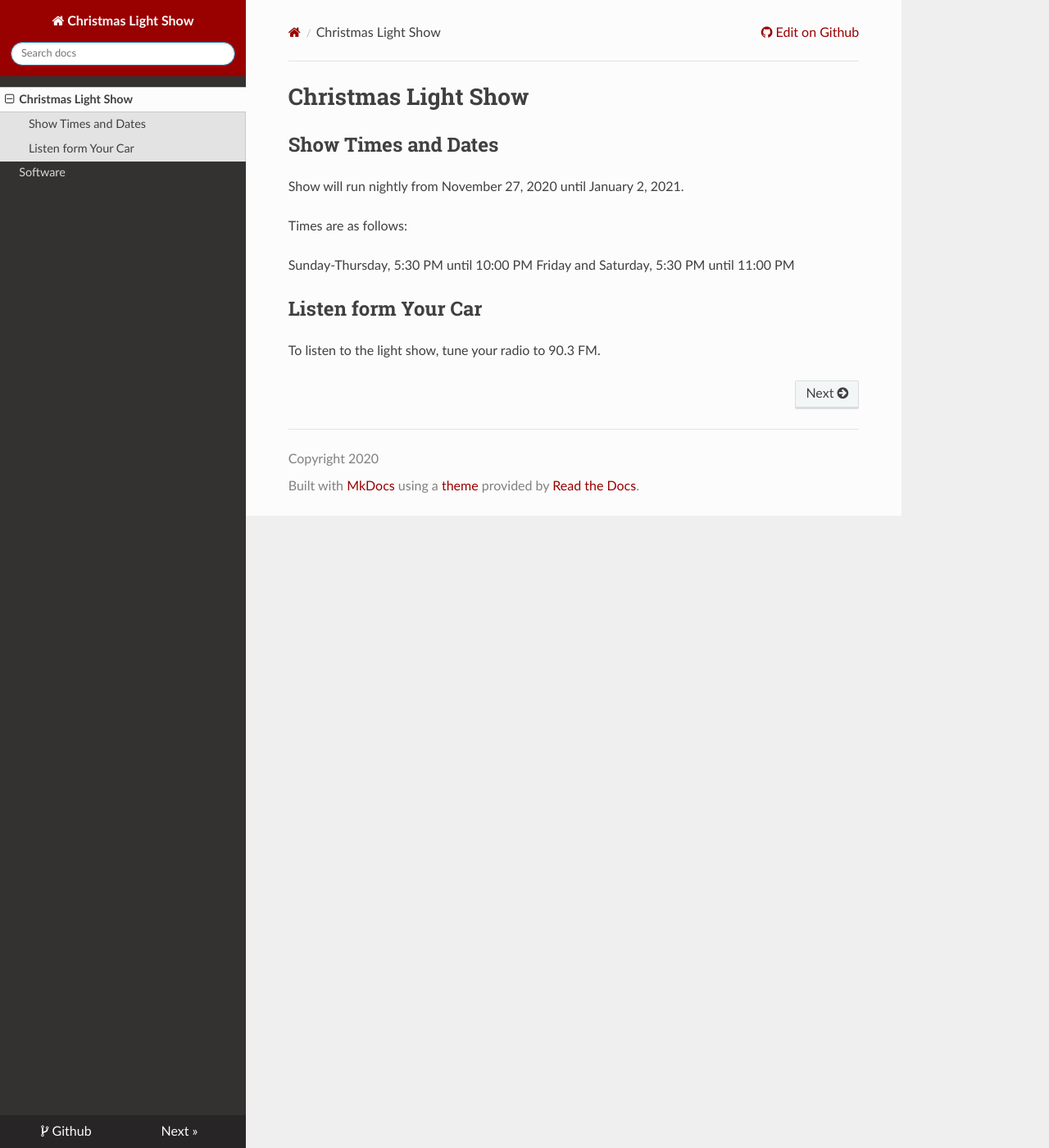
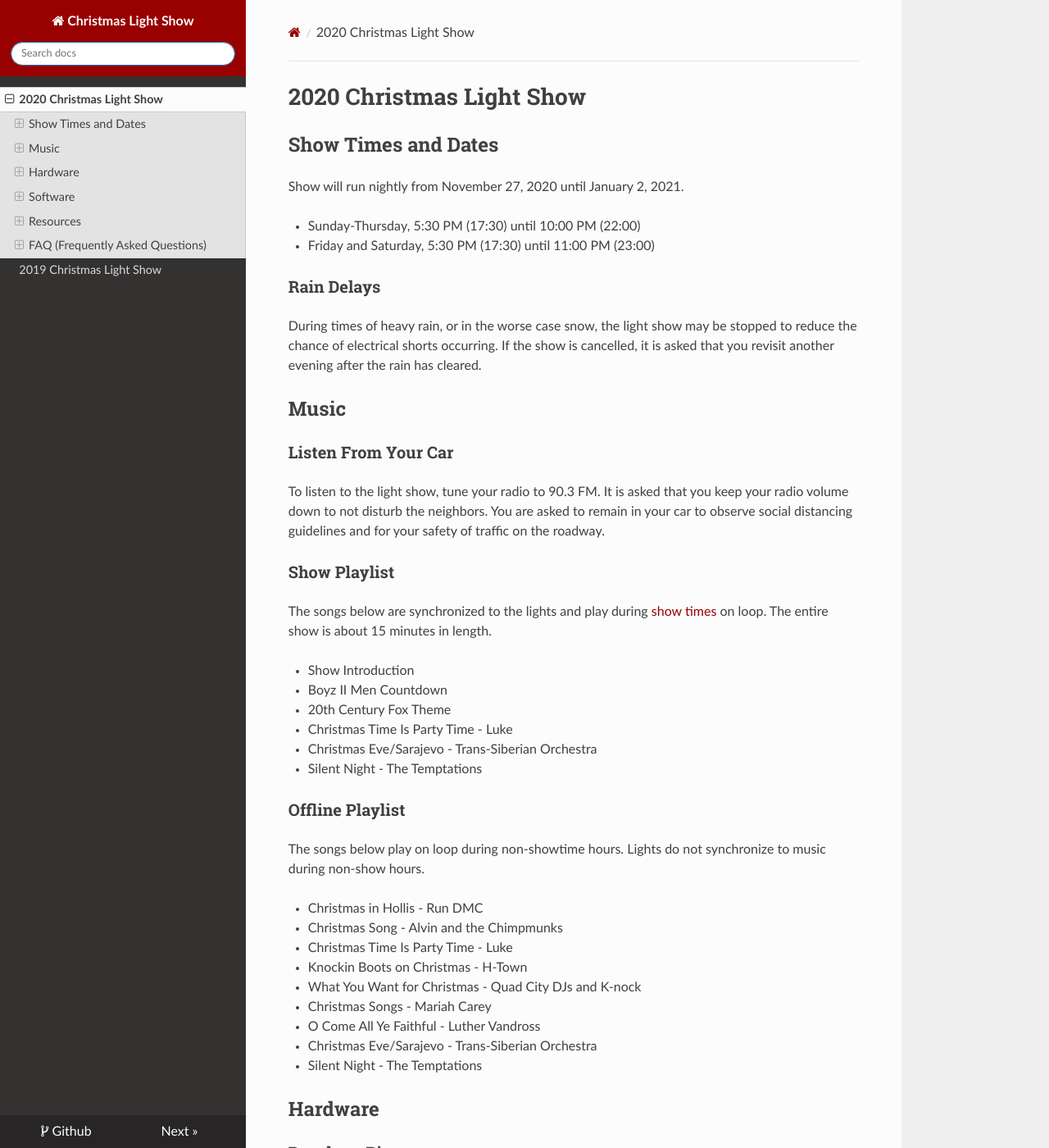
Before and after one commit to afireinside5976/christmaslights, an MkDocs documentation site: the page built from website/docs/index.md, in a window 1280 px wide and 1400 px high. Shown: the whole window at 82% size. Built offline with MkDocs 1.6.1, drawn with Linux system fonts in a browser that asks for light colours; some of the changed text lies outside the part shown.

Commit message:
Commiting new files

```diff
--- a/website/docs/css/extra.css
+++ b/website/docs/css/extra.css
@@ -2,7 +2,8 @@
     --dark-red: #990000;
 }
 
-.wy-side-nav-search{
+.wy-side-nav-search,
+.wy-nav-top{
     background-color: var(--dark-red);
 }
 
@@ -19,3 +20,7 @@ a, a:visited {
     margin: 0 auto;
     min-width: 100vw;
 } */
+
+li.wy-breadcrumbs-aside {
+    display: none;
+}
--- a/website/docs/index.md
+++ b/website/docs/index.md
@@ -1,14 +1,131 @@
-# Christmas Light Show
+# 2020 Christmas Light Show
 
 ## Show Times and Dates
 
 Show will run nightly from November 27, 2020 until January 2, 2021.
 
-Times are as follows:
+* Sunday-Thursday, 5:30 PM (17:30) until 10:00 PM (22:00)
+* Friday and Saturday, 5:30 PM (17:30) until 11:00 PM (23:00)
 
-Sunday-Thursday, 5:30 PM until 10:00 PM
-Friday and Saturday, 5:30 PM until 11:00 PM
+### Rain Delays
 
-## Listen form Your Car
+During times of heavy rain, or in the worse case snow, the light show may be stopped to reduce the chance of
+electrical shorts occurring. If the show is cancelled, it is asked that you revisit
+another evening after the rain has cleared.
+
+## Music
+
+### Listen From Your Car
 
 To listen to the light show, tune your radio to 90.3 FM.
+It is asked that you keep your radio volume down to not disturb the neighbors. You are asked to remain in your
+car to observe social distancing guidelines and for your safety of traffic on the roadway.
+
+### Show Playlist
+
+The songs below are synchronized to the lights and play during
+[show times](#show-times-and-dates) on loop. The entire show is about
+15 minutes in length.
+
+* Show Introduction
+* Boyz II Men Countdown
+* 20th Century Fox Theme
+* Christmas Time Is Party Time - Luke
+* Christmas Eve/Sarajevo - Trans-Siberian Orchestra
+* Silent Night - The Temptations
+
+### Offline Playlist
+
+The songs below play on loop during non-showtime hours. Lights do not synchronize to music during
+non-show hours.
+
+* Christmas in Hollis - Run DMC
+* Christmas Song - Alvin and the Chimpmunks
+* Christmas Time Is Party Time - Luke
+* Knockin Boots on Christmas - H-Town
+* What You Want for Christmas - Quad City DJs and K-nock
+* Christmas Songs - Mariah Carey
+* O Come All Ye Faithful - Luther Vandross
+* Christmas Eve/Sarajevo - Trans-Siberian Orchestra
+* Silent Night - The Temptations
+
+## Hardware
+
+### Raspbery Pi
+
+The Falcon Pi Player is installed in the Raspberry Pi. The Rasberry Pi controls the relays, which in turn
+controls all of the lights. The Pi controls each of the 24 channels of relays via the GPIO pins on the
+Raspberry Pi.
+
+### Christmas Lights
+
+All of the lights are LED. Only two colors are used for the light show. White and red.
+
+### Relays
+
+All of the relays are Solid State Relays (SSR). SSRs were used because they have no mechanical or moving
+parts and having greater reliability for being switched on and off frequently.
+
+### FM Transmission
+
+Music is transmitted over radio via a low-power FM transmitter. Music goes into the transmitter directly from the
+Raspberry Pi and broadcasted on an open frequency. Radio Locator in [Other Resources](#other-resources)
+was used to locate the best frequency.
+
+## Software
+
+### Xlights
+
+The music and light sequences are connected together using Xlights. This software is open source
+and runs on most operating systems, including Windows, Linux, and Mac.
+
+### Falcon Pi Player (FPP)
+
+Once the sequences have been created in Xlights, those files are copied over to FPP. From there, the
+show data, music, and scheduling are all done within this software.
+
+### Kdenlive
+
+Kdenlive is a video editing tool. It can also be used to modify audio files. The show intro audio file was
+modified with Kdenlive to have the voiceover and background music on the same track.
+
+## Resources
+
+Below are links to other websites and reference documentation that was used to build this light show.
+
+### Light Show Websites
+
+* <a href="https://sites.google.com/site/listentoourlights/home" target="_blank">Listen To Our Lights</a>
+* <a href="http://www.lightinguppaxton.com/" target="_blank">Lighting Up Paxton</a>
+
+### Resources and Other Information
+
+* <a href="https://ttstool.com/" target="_blank">TTS Tool, for text to speech recordings</a>
+* <a href="https://radio-locator.com/cgi-bin/vacant" target="_blank">Radio Locator, find vacant radio channels</a>
+* <a href="http://www.falconchristmas.com/" target="_blank">Falcon Christmas</a>
+
+## FAQ (Frequently Asked Questions)
+
+### How do you keep the lights from shorting out in the rain?
+
+Each connection that is on the ground is wrapped in electrical tape. That prevents water from
+coming in contact with the outlet, which would result in an electrical short, thus tripping the breaker and
+shutting down the show.
+
+### How much does this cost?
+
+Not sure. This is the first year doing an animated display, so there's no comparison from previous years.
+
+### Why do you do this?
+
+Because looking at Christmas lights is cool!
+
+### What have you done in previous years?
+
+Use the navigation on the left to see the information about the previous years' shows.
+
+### How can I get a copy of your sequences?
+
+You can get them from my
+<a href="https://github.com/almostengr/christmaslights" target="_blank">Github repo</a>. Each sequence is
+designed for AC lights only.
```
Also changed, not shown: website/docs/2019.md (added, +19 -0 lines), website/docs/software.md (deleted, +0 -12 lines), website/hardware.md (deleted).
